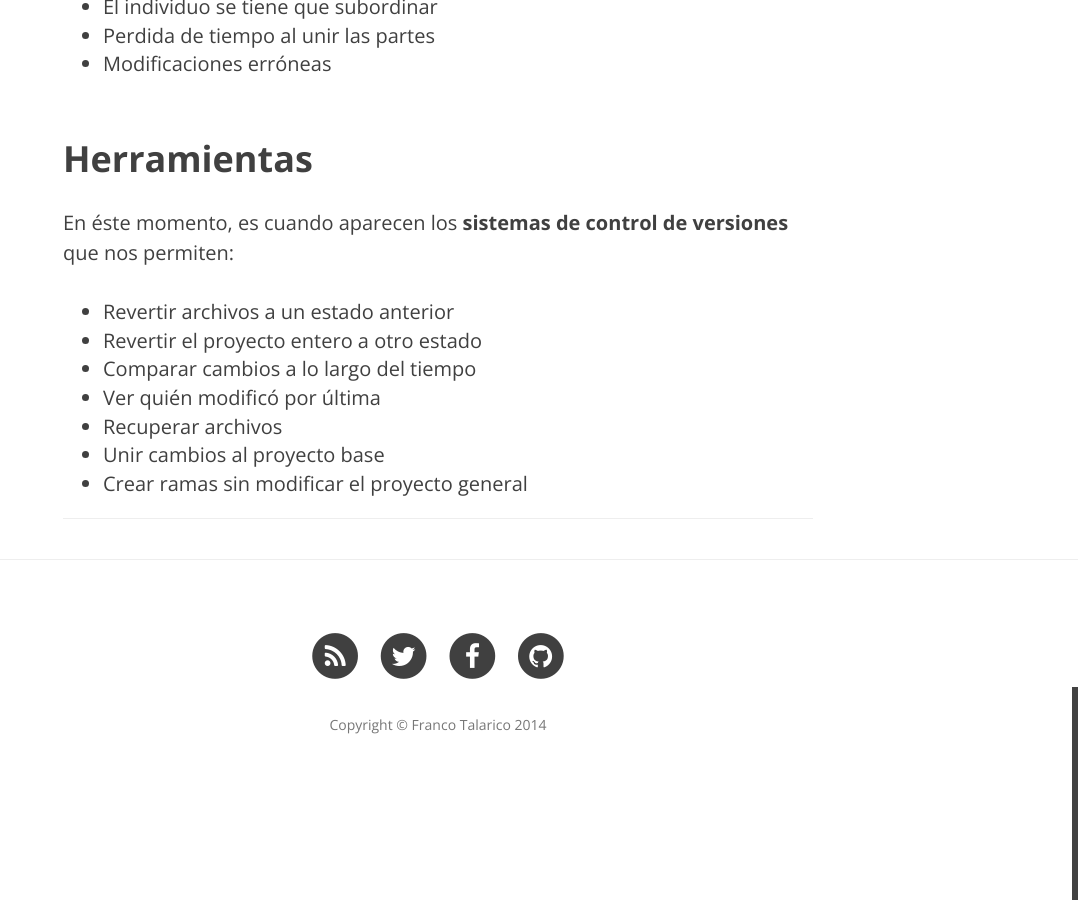
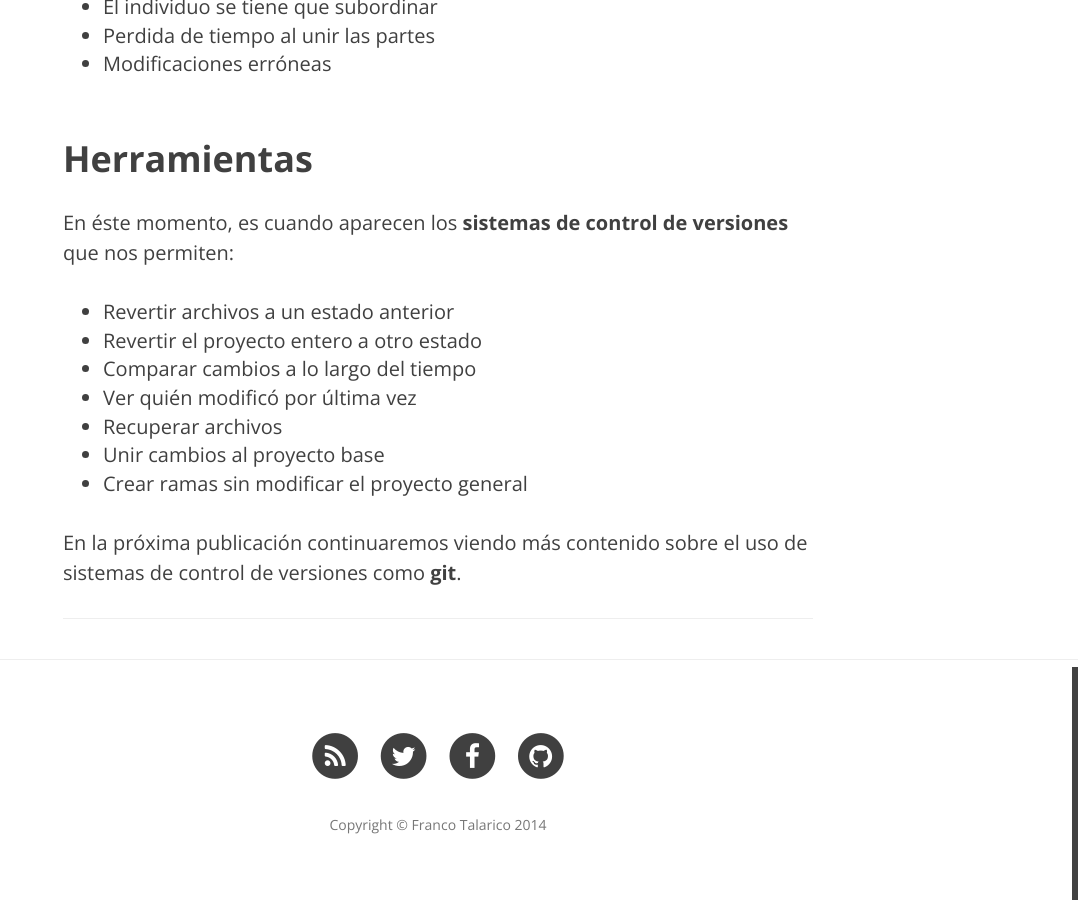
Before and after one commit to francotalarico/francotalarico.github.com, a Jekyll site: the page built from _posts/2014-11-25-trabajo-en-equipo.markdown, in a window 1280 px wide and 900 px high, scrolled down 2578 px. Shown: the whole window, without its empty margins (202-1280 px from the left). Built offline with Jekyll 4.4.1, drawn with Linux system fonts in a browser that asks for light colours; nearby versions of some CDN libraries.

Commit message:
[Update] Agregue la palabra /vez/

```diff
--- a/_posts/2014-11-25-trabajo-en-equipo.markdown
+++ b/_posts/2014-11-25-trabajo-en-equipo.markdown
@@ -68,8 +68,10 @@ Las aves que van detrás emiten sonidos intentando animar a los que van delante,
 	<li>Revertir archivos a un estado anterior</li>
 	<li>Revertir el proyecto entero a otro estado</li>
 	<li>Comparar cambios a lo largo del tiempo</li>
-	<li>Ver quién modificó por última</li>
+	<li>Ver quién modificó por última vez</li>
 	<li>Recuperar archivos</li>
 	<li>Unir cambios al proyecto base</li>
 	<li>Crear ramas sin modificar el proyecto general</li>
 </ul>
+
+<p>En la próxima publicación continuaremos viendo más contenido sobre el uso de sistemas de control de versiones como <strong>git</strong>.</p>
```
